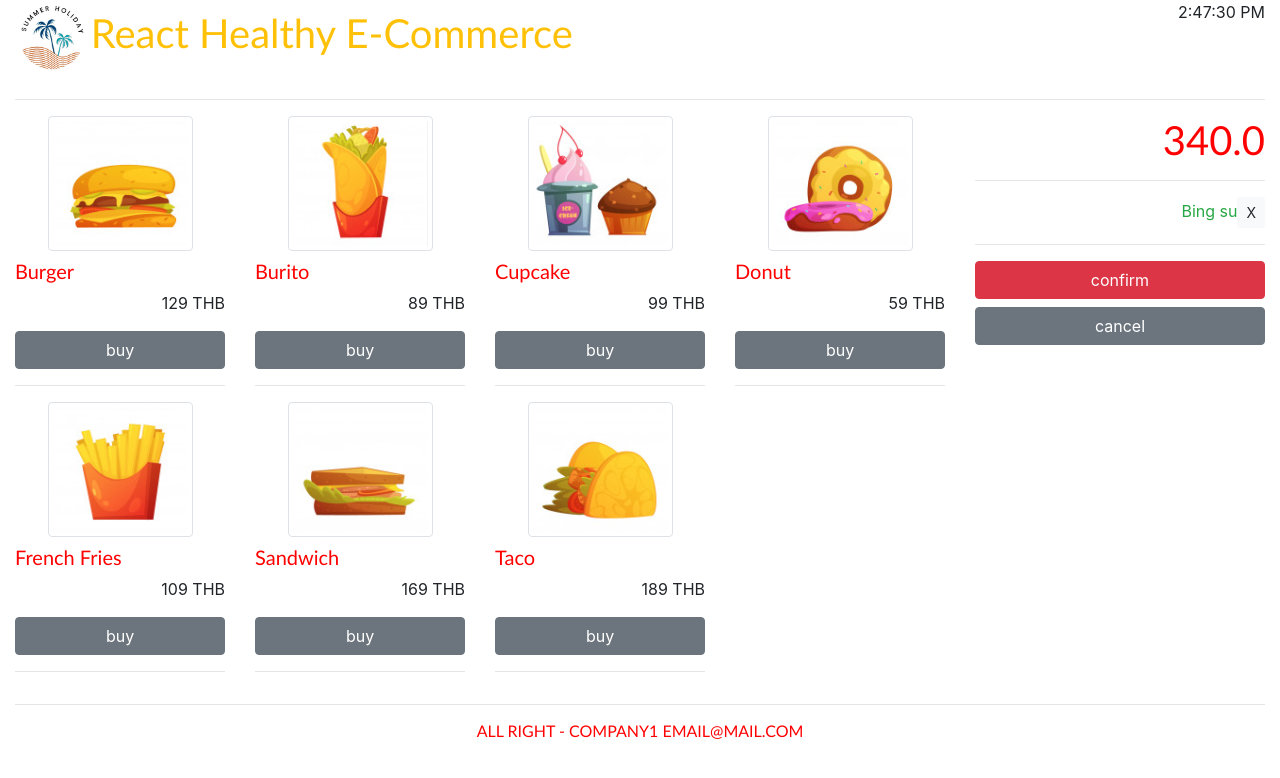
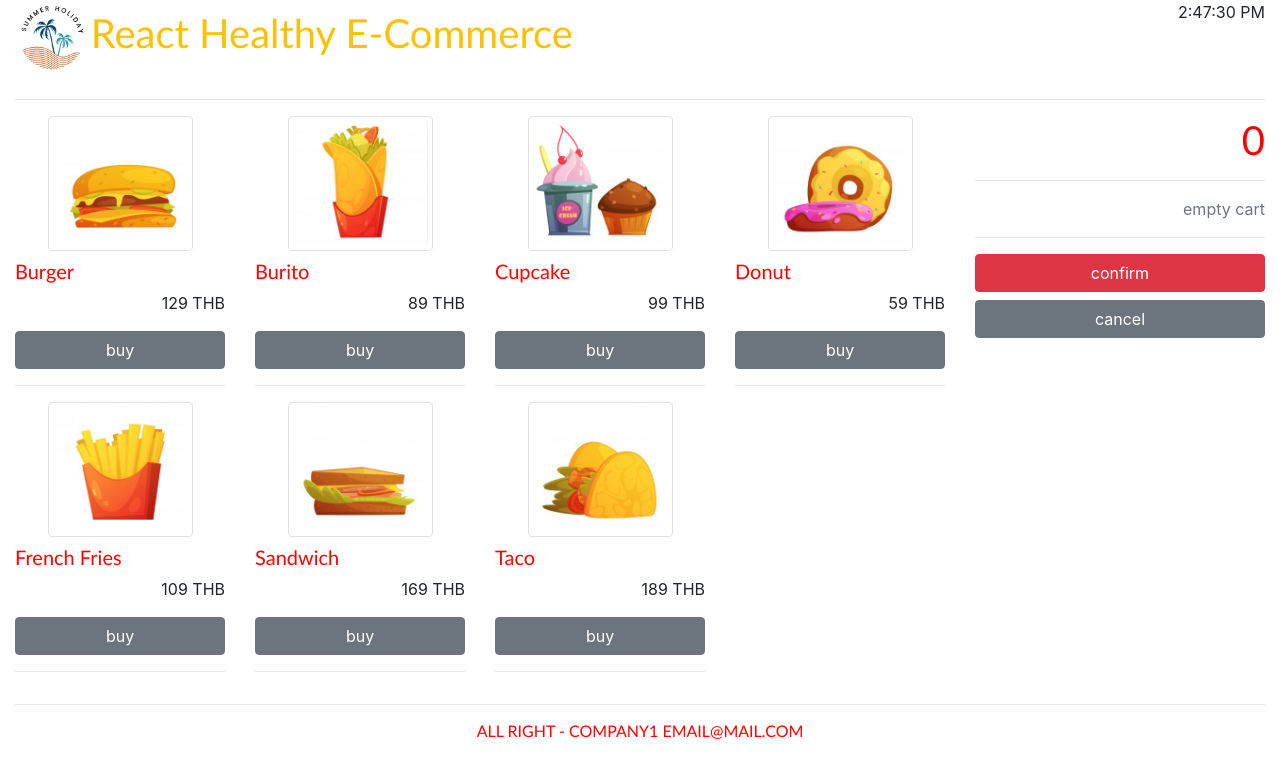
Before and after one commit to fishstack1142/react-healthy-ecommerce, a React (Create React App) app: page / in a window 1280 px wide. Shown: the top 778 px of the page. Built offline with nearby package versions, Linux system fonts and the light colour scheme.

Commit message:
put calculator to works

```diff
--- a/src/component/main/Calculator.js
+++ b/src/component/main/Calculator.js
@@ -2,19 +2,33 @@
 
 export default class Calculator extends React.Component {
 
+
+    showOrders (orders) {
+        if(!orders || orders.length == 0){
+            return <li className="text-right text-muted title">empty cart</li>
+        } else {
+
+            return orders.map(order => {
+                return (
+                    <li className="text-right text-success title">
+                        {order.product.productName} x {order.quantity} = {order.product.unitPrice * order.quantity}
+                        <button className="btn btn-light btn-sm" onClick={() => this.props.onDelOrder(order.product)} >X</button>
+                    </li>
+                )
+            });
+        }
+    }
+
     render() {
+
+        const { totalPrice, orders } = this.props;
+
         return (
             <div>
-                <h1 className="text-right">340.0</h1>
+                <h1 className="text-right">{totalPrice}</h1>
                 <hr/>
                 <ul className="list-unstyled">
-                    <li className="text-right text-success title">
-                        Bing su
-                        <button className="btn btn-light btn-sm">X</button>
-                    </li>
-                    <li className="text-right text-success title">
-
-                    </li>
+                    {this.showOrders(orders)}
                 </ul>
                 <hr/>
                 <button className="btn btn-block btn-danger title">
--- a/src/component/main/MainScreen.js
+++ b/src/component/main/MainScreen.js
@@ -5,15 +5,41 @@
 
 export default class MainScreen extends React.Component {
 
+    constructor(props) {
+        super(props);
+        this.state = {totalPrice: 0, orders: []};
+        this.addOrder = this.addOrder.bind(this);
+        this.delOrder = this.delOrder.bind(this);
+    }
+
+    addOrder(product) {
+        let foundOrder = this.state.orders.find(order => order.product.productId == product.productId);
+        if(foundOrder) {
+            foundOrder.quantity++;
+        }else{
+            this.state.orders.push({product: product, quantity: 1});
+        }
+        const totalPrice = this.state.totalPrice + parseInt(product.unitPrice);
+        this.setState({totalPrice: totalPrice, orders: this.state.orders});
+    }
+
+    delOrder(product) {
+        let foundOrder = this.state.orders.find(order => order.product.productId == product.productId);
+        let resultOrder = this.state.orders.filter(order => order.product.productId != product.productId);
+        const totalPrice = this.state.totalPrice - (foundOrder.quantity * parseInt(foundOrder.product.unitPrice));
+        this.setState({totalPrice: totalPrice, orders: resultOrder});
+
+    }
+
     render() {
         return (
             <div className="container-fluid">
                 <div className="row">
                     <div className="col-md-9">
-                        <ProductList products={this.props.products} />
+                        <ProductList products={this.props.products} onAddOrder={this.addOrder} />
                     </div>
                     <div className="col-md-3">
-                        <Calculator />
+                        <Calculator totalPrice={this.state.totalPrice} orders={this.state.orders} onDelOrder={this.delOrder} />
                     </div>
                 </div>
              </div>
--- a/src/component/product/ProductItem.js
+++ b/src/component/product/ProductItem.js
@@ -19,10 +19,16 @@
         super(props);
     }
 
+    doSomething(e) {
+
+        alert(e.target.value);
+
+    }
+
 
     render() {
 
-        const {productName, unitPrice, thumbnail} = this.props;
+        const {productId, productName, unitPrice, thumbnail} = this.props.product;
 
         return(
             <div className="col-md-3 col-sm-5">
@@ -31,7 +37,9 @@
                 </div>
                 <h5 className="mt-2">{productName}</h5>
                 <p className="title text-right" >{unitPrice} THB</p>
-                <button className="btn btn-block btn-secondary title"> buy </button>
+                <button className="btn btn-block btn-secondary title" value={unitPrice} onClick={() => this.props.onAddOrder(this.props.product)}>
+                    buy
+                </button>
                 <hr/>
             </div>
         )
--- a/src/component/product/ProductList.js
+++ b/src/component/product/ProductList.js
@@ -10,7 +10,7 @@
             return this.props.products && this.props.products.map(product => (
                 // <ProductItem productName={product.productName} unitPrice={product.unitPrice}  thumbnail={product.thumbnail} />
                 //use spread operator instead
-                <ProductItem key={product.productId} {...product} />
+                <ProductItem key={product.productId} product={product} onAddOrder={this.props.onAddOrder} />
             ));
         // }
     }
```
